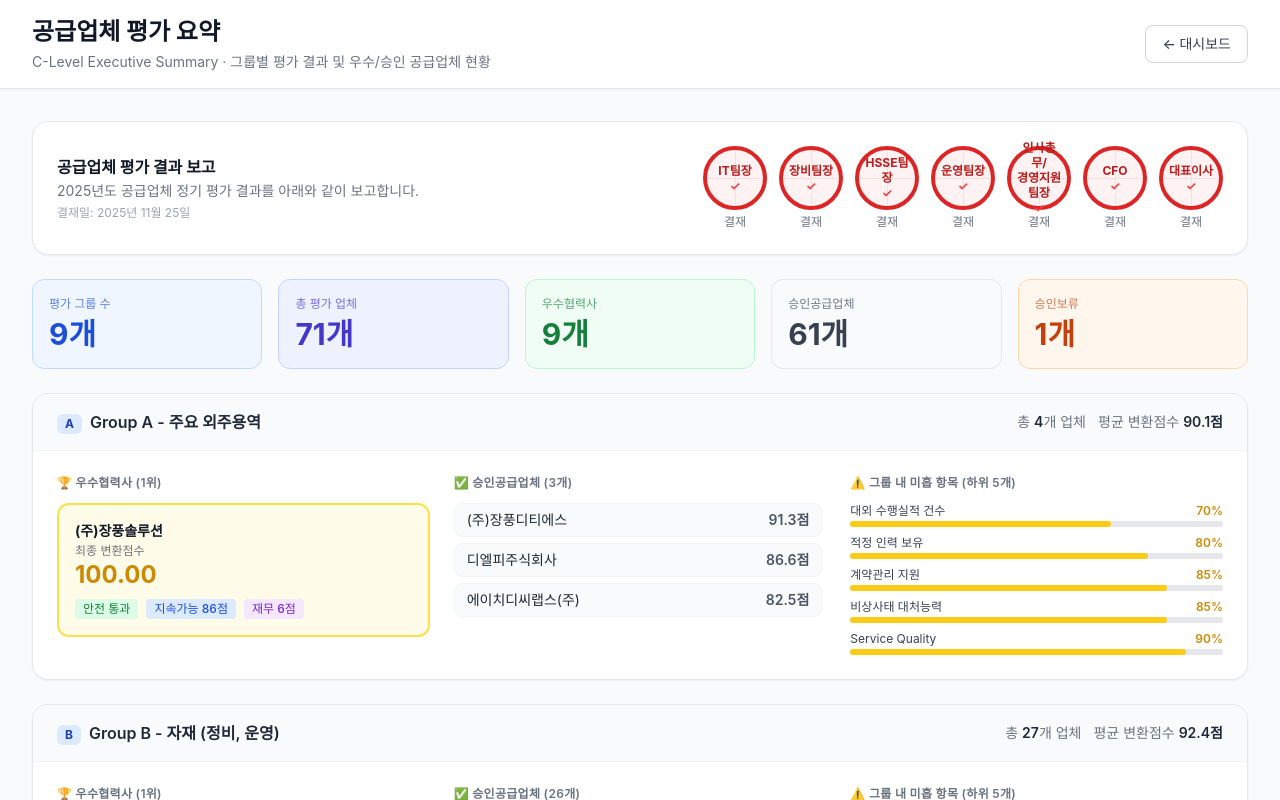
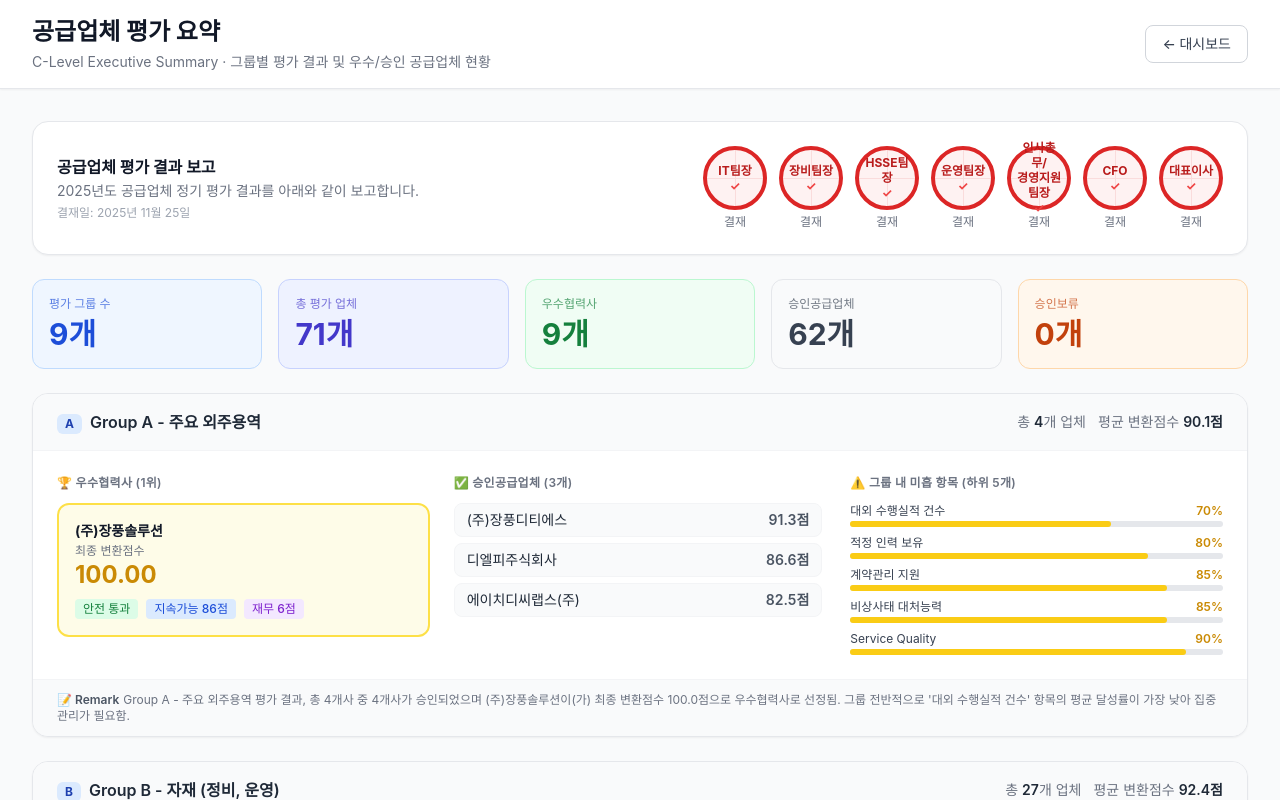
Before and after one commit to maejagu59-debug/vedor_assessment, a React (Vite) app: page /executive-summary in a window 1280 px wide. Shown: the top 800 px of the page. Built offline with nearby package versions, Linux system fonts and the light colour scheme; a web font is replaced by a local one.

Commit message:
Fix: 승인보류 3개사 정확한 매칭 수정, 그룹별 Remark 추가

```diff
--- a/src/pages/ExecutiveSummaryPage.tsx
+++ b/src/pages/ExecutiveSummaryPage.tsx
@@ -48,19 +48,19 @@ const GROUP_NAMES: Record<string, string> = {
   G: 'Group G - 소모품/일반',
 };
 
-// 승인보류 업체 (회사명 기준)
-const SUSPENDED_SUPPLIERS: { name: string; reason: string }[] = [
-  { name: '(주)현대지게차종합건설', reason: '서비스 퀄리티 저하' },
-  { name: '경남고속뉴부산관광', reason: '서비스 중도해지' },
-  { name: '용신해운', reason: '중대재해 발생으로 인한 폐업' },
+// 승인보류 업체 (정확한 회사명 + 그룹 + 사유)
+const SUSPENDED_SUPPLIERS: { name: string; group: string; reason: string }[] = [
+  { name: '(주)현대지게차종합건설', group: 'B', reason: '서비스 퀄리티 저하' },
+  { name: '경남고속뉴부산관광', group: 'E3', reason: '서비스 중도해지' },
+  { name: '(주)용신', group: 'E2', reason: '중대재해 발생으로 인한 폐업' },
 ];
 
-function isSuspended(supplierName: string): boolean {
-  return SUSPENDED_SUPPLIERS.some(s => supplierName.includes(s.name) || s.name.includes(supplierName));
+function isSuspended(supplierName: string, groupKey: string): boolean {
+  return SUSPENDED_SUPPLIERS.some(s => s.name === supplierName && s.group === groupKey);
 }
 
 function getSuspendedReason(supplierName: string): string {
-  const found = SUSPENDED_SUPPLIERS.find(s => supplierName.includes(s.name) || s.name.includes(supplierName));
+  const found = SUSPENDED_SUPPLIERS.find(s => s.name === supplierName);
   return found?.reason ?? '';
 }
 
@@ -148,8 +148,8 @@ function computeGroupSummaries(evaluations: EvaluationData[]): GroupSummary[] {
     .filter(g => groupMap[g] && groupMap[g].length > 0)
     .map(g => {
       const all = groupMap[g];
-      const suspended = all.filter(e => isSuspended(e.supplier_name));
-      const active = all.filter(e => !isSuspended(e.supplier_name));
+      const suspended = all.filter(e => isSuspended(e.supplier_name, g));
+      const active = all.filter(e => !isSuspended(e.supplier_name, g));
 
       const sorted = [...active].sort((a, b) => b.finalConvertedScore - a.finalConvertedScore);
       const topSupplier = sorted[0] ?? null;
@@ -177,6 +177,22 @@ function computeGroupSummaries(evaluations: EvaluationData[]): GroupSummary[] {
 
       return { groupKey: g, suppliers: active, suspendedSuppliers: suspended, topSupplier, weakItems };
     });
+}
+
+// ─── Remark 자동 생성 ────────────────────────────────────────────────────────
+
+function generateRemark(summary: GroupSummary): string {
+  const { groupKey, suppliers, suspendedSuppliers, topSupplier, weakItems } = summary;
+  const total = suppliers.length + suspendedSuppliers.length;
+  const topName = topSupplier?.supplier_name ?? '-';
+  const weakTop = weakItems[0]?.label ?? null;
+  const suspendedNames = suspendedSuppliers.map(e => e.supplier_name).join(', ');
+
+  let remark = `${GROUP_NAMES[groupKey] ?? groupKey} 평가 결과, 총 ${total}개사 중 ${suppliers.length}개사가 승인되었으며 `;
+  remark += `${topName}이(가) 최종 변환점수 ${topSupplier?.finalConvertedScore.toFixed(1) ?? '-'}점으로 우수협력사로 선정됨. `;
+  if (weakTop) remark += `그룹 전반적으로 '${weakTop}' 항목의 평균 달성률이 가장 낮아 집중 관리가 필요함. `;
+  if (suspendedSuppliers.length > 0) remark += `${suspendedNames}은(는) 사유 발생으로 승인보류 처리함.`;
+  return remark.trim();
 }
 
 // ─── 결재 도장 컴포넌트 ───────────────────────────────────────────────────────
@@ -246,6 +262,7 @@ const GroupCard: React.FC<{ summary: GroupSummary }> = ({ summary }) => {
   const avgScore = suppliers.length > 0
     ? suppliers.reduce((s, e) => s + e.finalConvertedScore, 0) / suppliers.length
     : 0;
+  const remark = generateRemark(summary);
 
   return (
     <div className="bg-white rounded-2xl shadow-sm border border-gray-200 overflow-hidden">
@@ -346,6 +363,14 @@ const GroupCard: React.FC<{ summary: GroupSummary }> = ({ summary }) => {
           )}
         </div>
       </div>
+
+      {/* Remark */}
+      <div className="px-6 py-3 border-t border-gray-100 bg-gray-50">
+        <p className="text-xs text-gray-500">
+          <span className="font-semibold text-gray-600 mr-1">📝 Remark</span>
+          {remark}
+        </p>
+      </div>
     </div>
   );
 };
```
